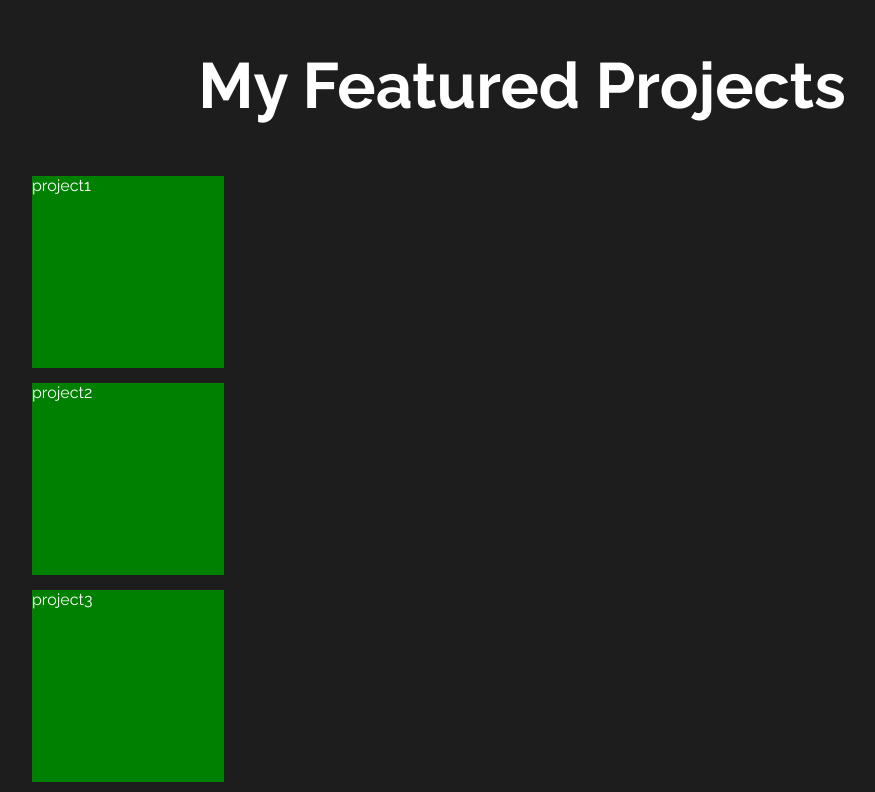
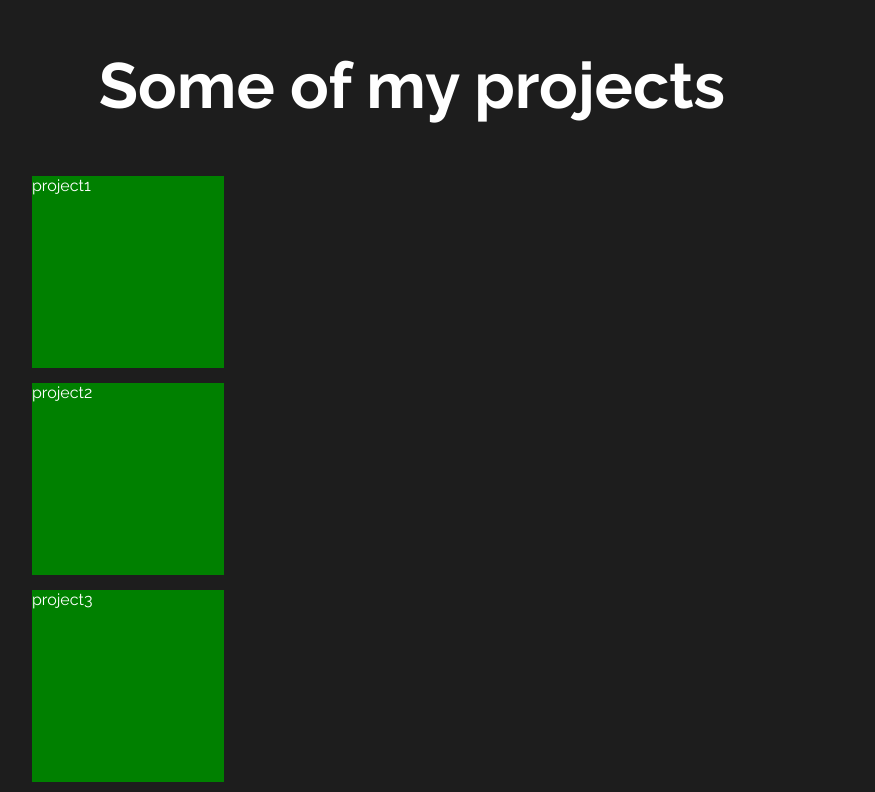
Before and after one commit to tluper94/myportfolio, a React (Create React App) app: page / in a window 1280 px wide. Shown: the part 2405-3197 px from the top of the page, without its empty margins (118-993 px from the left). Built offline with nearby package versions, Linux system fonts and the light colour scheme.

Commit message:
Edited projects section

```diff
--- a/src/pages/projects/Projects.jsx
+++ b/src/pages/projects/Projects.jsx
@@ -19,7 +19,7 @@ const Projects = () => {
   return (
     <ProjectsSection id='projects'>
       <ProjectTitleContainer>
-        <BigHeading>My Featured Projects</BigHeading>
+        <BigHeading>Some of my projects</BigHeading>
       </ProjectTitleContainer>
       <ProjectsContainer>
         {projects.map(({ name, url, id }) => (
--- a/src/pages/projects/Projects.styles.jsx
+++ b/src/pages/projects/Projects.styles.jsx
@@ -22,6 +22,15 @@ export const ProjectTitleContainer = styled.div`
   align-content: center;
   align-items: flex-start;
   width: 100%;
+  &::after {
+    content: '';
+    display: block;
+    position: relative;
+    top: -5px;
+    height: 1px;
+    width: 200px;
+    margin-left: 20px;
+  }
 `;
 
 export const BigHeading = styled.h1`
```
